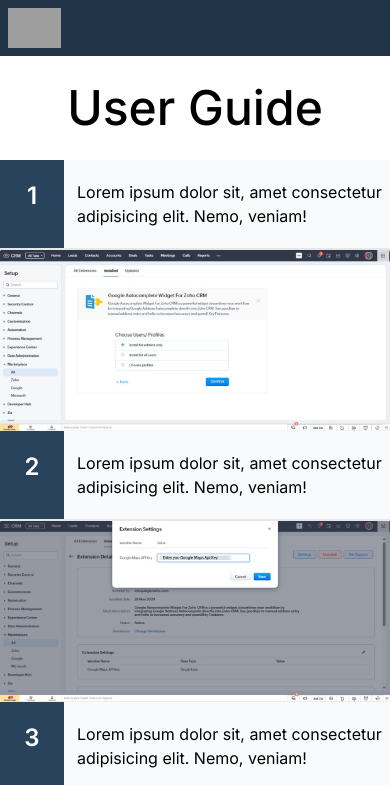
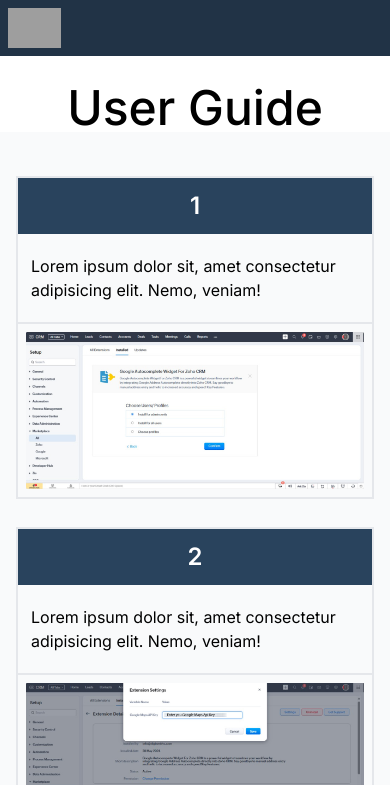
Before and after one commit to digismiths-club/zoho-widget-user-guide, a Next.js app: page /zoho-widget-user-guide/ in a window 390 px wide. Shown: the top 785 px of the page. Built offline with nearby package versions, Linux system fonts and the light colour scheme; grey boxes are pictures that could not be loaded.

Commit message:
mobile responsiveness minor changes

```diff
--- a/src/app/components/Card.js
+++ b/src/app/components/Card.js
@@ -2,9 +2,9 @@ import React from 'react'
 
 function Card({index,url,title}) {
   return (
-    <div className=' md:w-[90%] flex flex-col md:border-2 md:mt-4'>
-      <div className='flex flex-row border-solid border-b-2 md:flex-col'>
-        <div className='min-w-16 bg-[#29435d] font-semibold text-center p-5 text-2xl text-white'>
+    <div className='md:w-[90%] flex flex-col border-2 mt-7 md:mt-4'>
+      <div className='flex flex-col border-solid border-b-2 md:flex-row'>
+        <div className='md:w-16 bg-[#29435d] font-semibold text-center md:p-5 p-3 text-2xl text-white'>
             {index}
         </div>
         <div className='ml-[13px] flex justify-center items-center py-5 md:p-0'>
@@ -13,7 +13,7 @@ function Card({index,url,title}) {
       </div>
       <div>
         <img
-            className='md:p-10'
+            className='md:p-10 p-2'
             src={url} alt="" />
       </div>
     </div>
--- a/src/app/page.js
+++ b/src/app/page.js
@@ -12,7 +12,7 @@ export default function Home() {
         <div className="md:mt-14 md:text-6xl text-5xl mt-7 font-medium">
           User Guide
         </div>
-        <div className="md:w-[75%] mt-7 md:mt-14 md:p-10 bg-gray-50 flex flex-col items-center justify-center border-solid md:border-2">
+        <div className="md:w-[75%] md:mt-14 md:p-10 p-4 bg-gray-50 flex flex-col items-center justify-center border-solid md:border-2">
           {
             imgArr.map((card,index)=>{
               return (
```
